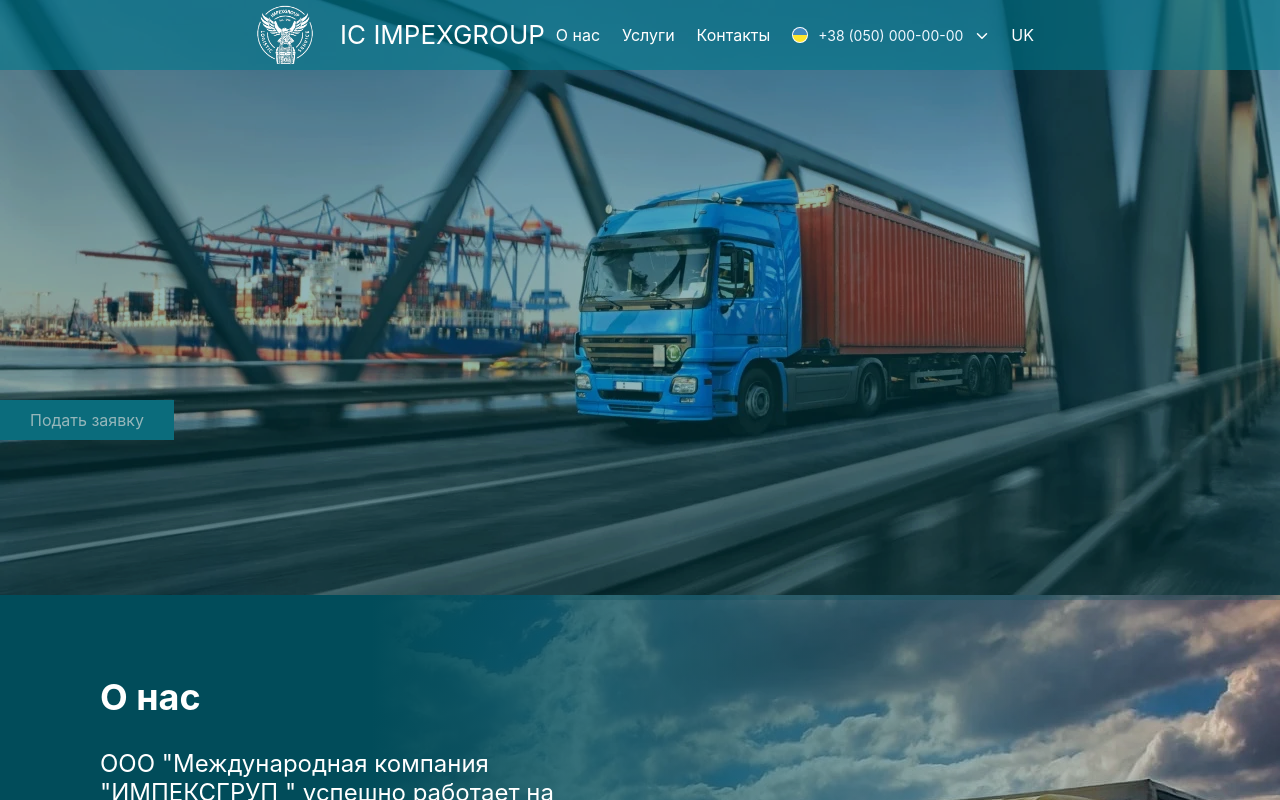
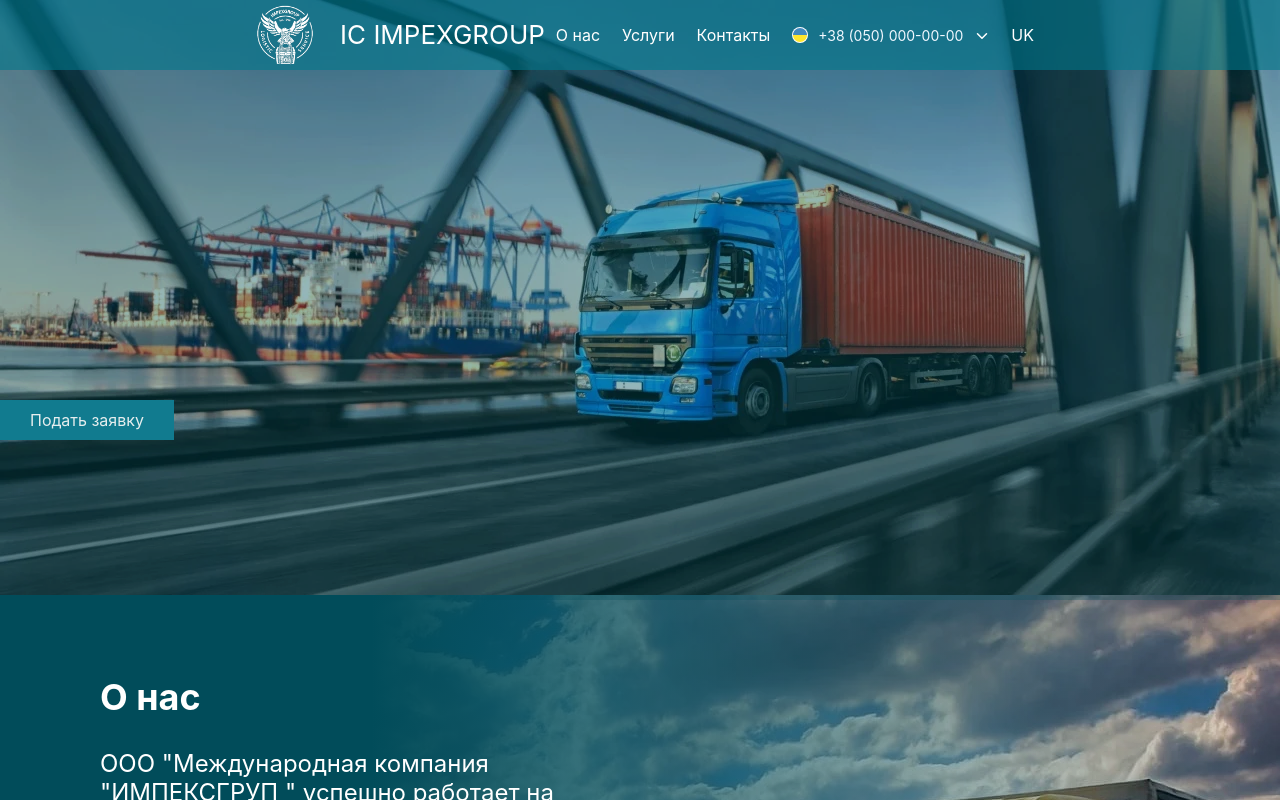
Before and after one commit to Maksim-Boev/impex, a React (Create React App) app: page / in a window 1280 px wide. Shown: the top 800 px of the page. Built offline with nearby package versions, Linux system fonts and the light colour scheme.

Commit message:
fix link

```diff
--- a/src/pages/main/styles.js
+++ b/src/pages/main/styles.js
@@ -210,6 +210,7 @@ export const LinkForm = styled(HashLink)`
   padding: 10px 30px;
   position: absolute;
   top: 400px;
+  z-index: 3;
   @media (max-width: 425px) {
     top: 170px;
   }
```
